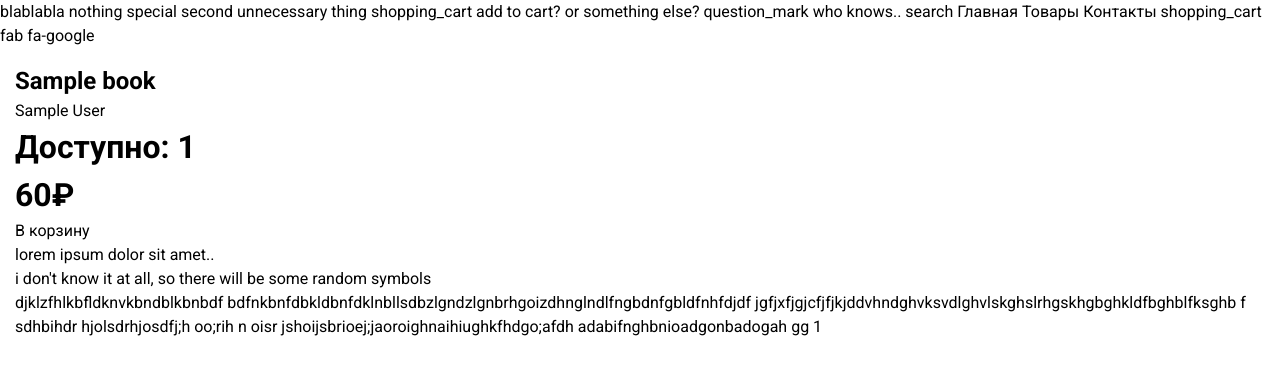
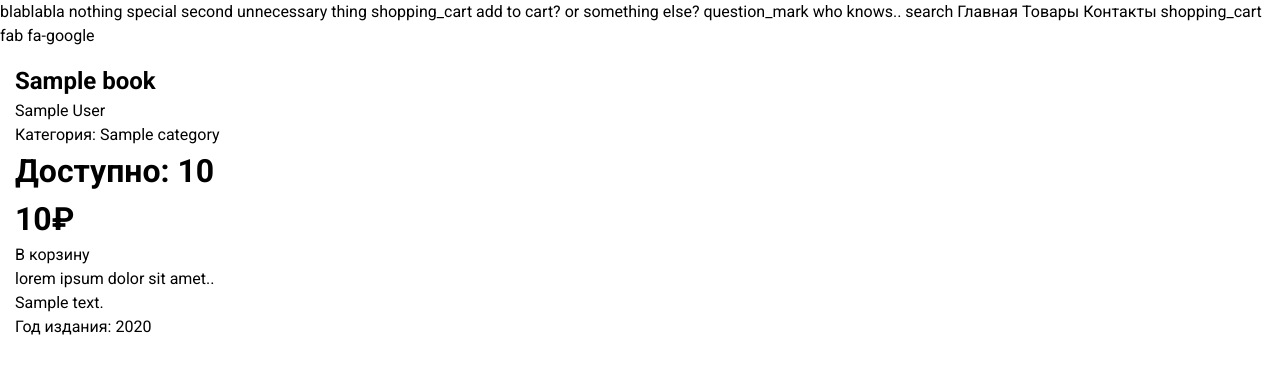
Before and after one commit to NataliaLerner/StudyAppShop, a Flask app: template templates/bookinfo.html in a window 1280 px wide. Shown: the top 375 px of the page. Run offline with Flask 2, Linux system fonts and the light colour scheme; the template is opened without the code that fills it: most values are stand-ins (such as "Sample title", 1, 10 or a date in 2020); parts of the project's set-up code (start-up, migrations or seed data) failed here and were passed over; some libraries are stand-ins or nearby versions.

Commit message:
[upd] Добавлен вывод доп информации о книге

```diff
--- a/core/base_type.py
+++ b/core/base_type.py
@@ -1,7 +1,7 @@
 from collections import namedtuple
 from enum import IntEnum
 
-ListBooks = namedtuple('listBooks', 'id link_icon name author')
+ListBooks = namedtuple('listBooks', 'id link_icon name author description price quantity year category')
 
 class AccessLevel(IntEnum):
 	ADMIN = 0
--- a/start.py
+++ b/start.py
@@ -3,6 +3,7 @@ from flask import Flask, render_template, session, redirect, url_for, request
 from core import ListBooks, User
 from core import DbApi
 from core import OAuthSignIn, GoogleSignIn
+
 
 import os, ssl
 if (not os.environ.get('PYTHONHTTPSVERIFY', '') and
@@ -26,12 +27,12 @@ def basket():
     return render_template('basket.html')
 
 books = [
-    ListBooks(id=1,link_icon="https://s4-goods.ozstatic.by/480/157/104/104157_0_Kompyuternie_seti_Endryu_Tanenbaum.jpg", name="Компьютерные сети1", author="Таненбаум"),
-    ListBooks(id=2,link_icon="https://s4-goods.ozstatic.by/480/157/104/104157_0_Kompyuternie_seti_Endryu_Tanenbaum.jpg", name="Компьютерные сети2", author="Таненбаум"),
-    ListBooks(id=3,link_icon="https://s4-goods.ozstatic.by/480/157/104/104157_0_Kompyuternie_seti_Endryu_Tanenbaum.jpg", name="Компьютерные сети3", author="Таненбаум"),
-    ListBooks(id=4,link_icon="https://s4-goods.ozstatic.by/480/157/104/104157_0_Kompyuternie_seti_Endryu_Tanenbaum.jpg", name="Компьютерные сети4", author="Таненбаум"),
-    ListBooks(id=5,link_icon="https://s4-goods.ozstatic.by/480/157/104/104157_0_Kompyuternie_seti_Endryu_Tanenbaum.jpg", name="Компьютерные сети5", author="Таненбаум"),
-    ListBooks(id=6,link_icon="https://s4-goods.ozstatic.by/480/157/104/104157_0_Kompyuternie_seti_Endryu_Tanenbaum.jpg", name="Компьютерные сети6", author="Таненбаум"),
+    ListBooks(id=1,link_icon="https://s4-goods.ozstatic.by/480/157/104/104157_0_Kompyuternie_seti_Endryu_Tanenbaum.jpg", name="Компьютерные сети1", author="Таненбаум", description="blablabla", price="123", quantity="15", year="1812", category="Фантастика"),
+    ListBooks(id=2,link_icon="https://s4-goods.ozstatic.by/480/157/104/104157_0_Kompyuternie_seti_Endryu_Tanenbaum.jpg", name="Компьютерные сети2", author="Таненбаум", description="фартук в масле оливье", price="262", quantity="88", year="1990", category="Поэзия"),
+    ListBooks(id=3,link_icon="https://s4-goods.ozstatic.by/480/157/104/104157_0_Kompyuternie_seti_Endryu_Tanenbaum.jpg", name="Компьютерные сети3", author="Таненбаум", description="овадлдчижрии", price="3446", quantity="34754", year="2002", category="Детские"),
+    ListBooks(id=4,link_icon="https://s4-goods.ozstatic.by/480/157/104/104157_0_Kompyuternie_seti_Endryu_Tanenbaum.jpg", name="Компьютерные сети4", author="Таненбаум", description="Мы идем в тишине по убитой весне", price="46", quantity="1", year="1492", category="Приключения"),
+    ListBooks(id=5,link_icon="https://s4-goods.ozstatic.by/480/157/104/104157_0_Kompyuternie_seti_Endryu_Tanenbaum.jpg", name="Компьютерные сети5", author="Таненбаум", description="Во имя Костикова, ИП и святого Романенкова", price="666", quantity="15", year="1", category="Религия"),
+    ListBooks(id=6,link_icon="https://s4-goods.ozstatic.by/480/157/104/104157_0_Kompyuternie_seti_Endryu_Tanenbaum.jpg", name="Компьютерные сети6", author="Таненбаум", description="Самосвал песка", price="1488", quantity="15", year="2020", category="Хоррор"),
 
             ]
 
@@ -70,9 +71,8 @@ def show_info_card():
     print(request.args.get('show'))
     return redirect('/')#render_template('index.html', show = True if request.args.get('show') == 'False' else False)
 
-@app.route('/book')
-@app.route('/book/<int:bookid>')
-def bookinfo(bookid):
+@app.route('/book/<int:bookid>/<string:bookname>')
+def bookinfo(bookid, bookname):
     #select from db where id=bookid
     bbb = books[bookid-1]
     return render_template('bookinfo.html', book = bbb)
@@ -81,6 +81,8 @@ def bookinfo(bookid):
 def pagenotfound(error):
     return render_template('error404.html'), 404
 
+
 if __name__ == '__main__':
+
     db = DbApi()
     app.run(debug=True, port = 3306)
--- a/templates/bookinfo.html
+++ b/templates/bookinfo.html
@@ -20,17 +20,18 @@
                             <h2 align="left">{{ book.name }}</h2>
                         </span>
                         <div class="d-flex">
-                            {{ book.author }}
+                            {{ book.author }}<br>
+                            Категория: {{ book.category  }}
                         </div>
 
                     </div>
                     <v-card dark color="light-blue" width="200px">
                         <v-flex xs12 align-content-left>
-                            <h1>Доступно: 1</h1>
+                            <h1>Доступно: {{ book.quantity }}</h1>
                         </v-flex>
 
                         <v-flex xs6 align-content-center>
-                            <h1>60₽</h1>
+                            <h1>{{ book.price }}₽</h1>
                         </v-flex>
                         <v-btn dark-color="primary">В корзину</v-btn>
                     </v-card>
@@ -38,13 +39,8 @@
               <v-flex xs12>
                     <p align="left">
                     lorem ipsum dolor sit amet..<br>
-                    i don't know it at all, so there will be some random symbols<br>
-                    djklzfhlkbfldknvkbndblkbnbdf
-                    bdfnkbnfdbkldbnfdklnbllsdbzlgndzlgnbrhgoizdhnglndlfngbdnfgbldfnhfdjdf
-                    jgfjxfjgjcfjfjkjddvhndghvksvdlghvlskghslrhgskhgbghkldfbghblfksghb f
-                    sdhbihdr hjolsdrhjosdfj;h oo;rih n oisr jshoijsbrioej;jaoroighnaihiughkfhdgo;afdh
-                    adabifnghbnioadgonbadogah
-                    gg {{ book.id }}
+                    {{ book.description }}<br>
+                        Год издания: {{ book.year }}
                 </p>
               </v-flex>
             </v-layout>
--- a/templates/shop.html
+++ b/templates/shop.html
@@ -4,7 +4,7 @@
     <v-layout row wrap>
     	{% for book in books %}
 		<v-hover>
-		    <v-card class="mx-auto mt-3" width=300 href="{{ url_for('bookinfo',bookid=book.id) }}">
+		    <v-card class="mx-auto mt-3" width=300 href="{{ url_for('bookinfo',bookid=book.id, bookname = book.name ) }}">
 		      <v-img
 		        :aspect-ratio="16/9"
 		        src={{ book.link_icon }}
@@ -21,7 +21,7 @@
 		        </div>
 		        <v-layout row wrap>
 		        	<v-flex xs6 align-content-center>
-		        		<h1>60₽</h1>
+		        		<h1>{{ book.price }}₽</h1>
 			    	</v-flex>
 			    	<v-flex xs6>
 			    		<v-btn icon class="mr-0">
```
